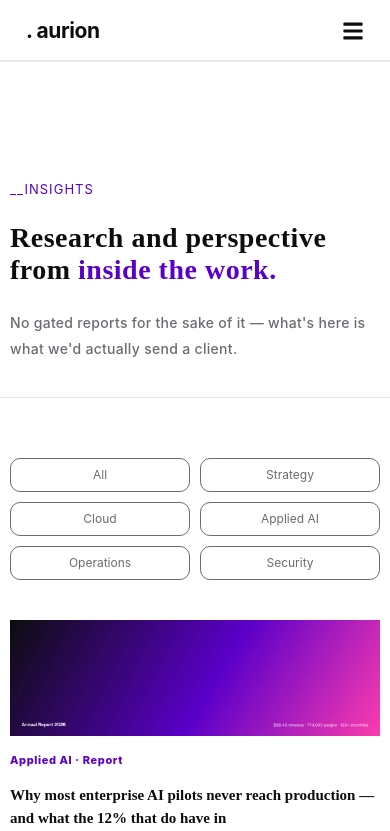
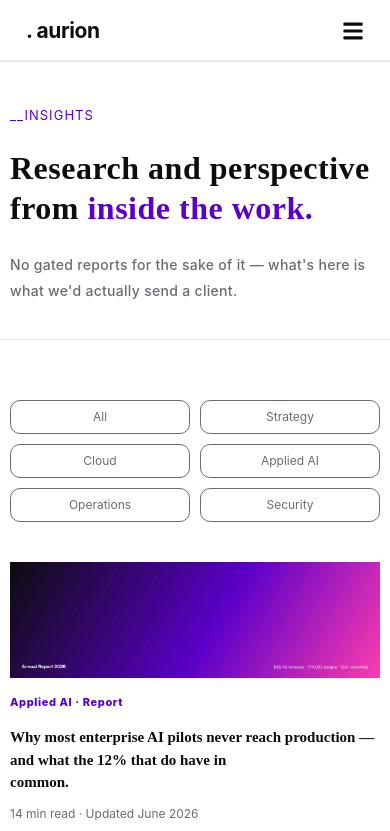
Before and after one commit to akashandy07/COMPANY-LANDINGPAGE, a React (Vite) app: page /insight in a window 390 px wide. Shown: the top 831 px of the page. Built offline with nearby package versions, Linux system fonts and the light colour scheme; sample sign-in values are in the browser's storage.

Commit message:
eeeeeeeeeee

```diff
--- a/src/page/AboutPage.css
+++ b/src/page/AboutPage.css
@@ -789,6 +789,15 @@
         grid-template-columns: 1fr 1fr;
     }
 
+    .timeline:nth-child(5) {
+        border-bottom: none;
+    }
+
+    .tl-row:nth-child(5) {
+        border-bottom: none;
+    }
+
+
 
 
     .lead-card h4 {
--- a/src/page/CarrerPage.css
+++ b/src/page/CarrerPage.css
@@ -999,12 +999,21 @@
     }
 
     .sub-CarrerPage-container p {
-        font-size: 29px;
-        line-height: 34px;
+        font-size: 35px;
+        line-height: 40px;
+
+        br {
+            display: none;
+        }
     }
 
     .sub-CarrerPage-container h2 {
         font-size: 14px;
+        padding-top: 1px;
+
+        br {
+            display: none;
+        }
     }
 
     .box-CarrerPage-container h1 {
--- a/src/page/IndexPage.css
+++ b/src/page/IndexPage.css
@@ -888,12 +888,12 @@
     }
 
     .index-container {
-        padding-top: 90px;
+        padding-top: 0px;
     }
 
-    .index-logo {
+    /* .index-logo {
         padding-top: 80px;
-    }
+    } */
 
     .index-logo h1 {
         font-size: 14px;
@@ -1066,7 +1066,7 @@
 
     .fourth-container-sub div p br {
         display: none;
-
+        /* line-height: 20px; */
 
     }
 
--- a/src/page/InsightPage.css
+++ b/src/page/InsightPage.css
@@ -385,12 +385,10 @@
     }
 
     .InsightPage-container {
-        padding-top: 90px;
+        padding-top: 6px;
     }
 
-    .headind-InsightPage-container {
-        padding-top: 90px;
-    }
+
 
     .headind-InsightPage-container h1 {
         font-size: 13px;
@@ -398,9 +396,12 @@
 
     .headind-InsightPage-container p,
     .headind-InsightPage-container span {
-        font-size: 28px;
-        line-height: 32px;
+        font-size: 32px;
+        line-height: 40px;
         letter-spacing: 0.5px;
+        br{
+            display: none;
+        }
     }
 
     .headind-InsightPage-container h2 {
```
